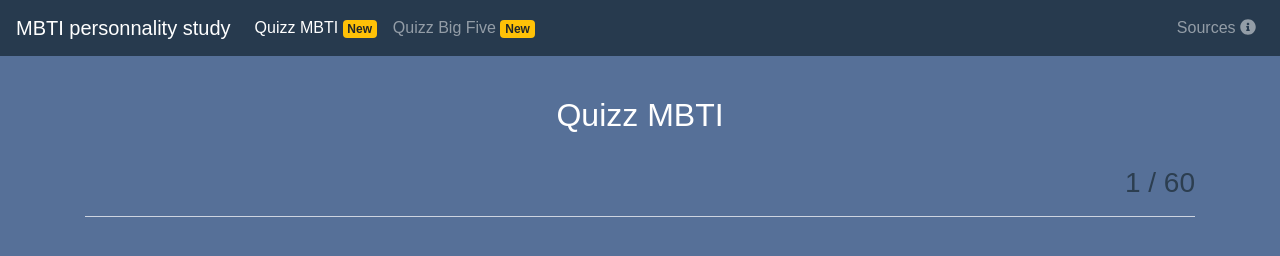
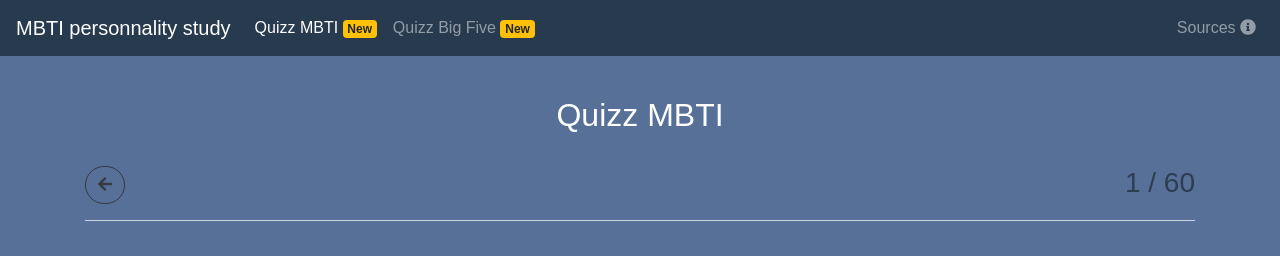
Before and after one commit to sunwize/pfe_5A_app, a Vue app: page /quizz-mbti in a window 1280 px wide. Shown: the top 256 px of the page. Built offline with nearby package versions, Linux system fonts and the light colour scheme; a web font is replaced by a local one.

Commit message:
refresh quizz

```diff
--- a/src/store.js
+++ b/src/store.js
@@ -13,8 +13,7 @@ export default new Vuex.Store({
   state: {
     result: {
       mbti: null,
-      bf: null,
-      sent: false
+      bf: null
     },
     personalities: [
       { title: 'Architecte', desc: 'On se sent seul en haut et, comme ils sont un des types de personnalité les plus rares et les plus capables sur le plan stratégique, les Architectes ne le savent que trop bien. Les Architectes forment juste deux pourcent de la population et les femmes de ce type de personnalité sont particulièrement rares, car elles ne forment que 0,8 % de la population. Pour les Architectes, il est souvent difficile de trouver des individus de même sensibilité qui soient capables de suivre leur implacable intellectualisme et leurs manoeuvres de joueurs d’échec. Les gens qui ont le type de personnalité « Architecte » sont imaginatifs mais catégoriques, ambitieux et pourtant secrets, étonnamment curieux, mais ils ne gaspillent pas leur énergie.', img: 'intj-architect', sigle: 'INTJ' },
@@ -59,7 +58,7 @@ export default new Vuex.Store({
   },
   actions: {
     sendProfileToDB({ state }) {
-      if (state.result.sent === true || !state.result.mbti || !state.result.bf)
+      if (!state.result.mbti || !state.result.bf)
         return;
 
       axios.post(process.env.VUE_APP_API_URL + '/insert', {
@@ -67,7 +66,6 @@ export default new Vuex.Store({
         bf: state.result.bf
       }).then(res => {
         console.log(res);
-        state.result.sent = true;
       }).catch(err => {
         console.log(err);
       });
--- a/src/views/QuizzBIG5.vue
+++ b/src/views/QuizzBIG5.vue
@@ -4,7 +4,12 @@
         <h2 class="text-white pt-0 pb-3 py-lg-4">Quizz Big Five</h2>
 
         <div v-if="quizzIndex < statements.length && !loading && !result">
-          <h3 class="text-right">{{ quizzIndex+1 }} / {{ statements.length }}</h3>
+          <h3 class="d-flex">
+            <div class="w-50 text-left">
+              <b-button @click="previousQuestion" variant="outline-dark" pill><icon icon="arrow-left"></icon></b-button>
+            </div>
+            <div class="w-50 text-right">{{ quizzIndex+1 }} / {{ statements.length }}</div>
+          </h3>
           <hr>
           <statement-bf v-model="statements[quizzIndex].choice" :text="statements[quizzIndex].text" :on-answer="nextQuestion" class="py-5"></statement-bf>
           <hr>
@@ -14,8 +19,9 @@
           <b-spinner v-if="loading" class="d-block m-auto" variant="light" label="Spinning"></b-spinner>
 
           <div v-if="!loading && result">
-            <h3 class="text-white" v-if="false">{{ result.sigle }}</h3>
+            <h3 class="text-white">{{ result.sigle }}</h3>
             <horizontal-bars :chartdata="chartdata" :options="options"/>
+            <b-button @click="restart" class="mt-3" variant="outline-light"><icon icon="redo-alt"></icon> Recommencer</b-button>
           </div>
         </div>
       </b-container>
@@ -173,6 +179,14 @@ export default {
         if (this.quizzIndex === this.statements.length)
           this.sendResults();
       }, 300);
+    },
+    previousQuestion() {
+      if (this.quizzIndex > 0)
+        this.quizzIndex--;
+    },
+    restart() {
+      this.$store.commit('setBfResult', null);
+      this.$router.go();
     }
   }
 }
--- a/src/views/QuizzMBTI.vue
+++ b/src/views/QuizzMBTI.vue
@@ -4,7 +4,12 @@
         <h2 class="text-white pt-0 pb-3 py-lg-4">Quizz MBTI</h2>
 
         <div v-if="quizzIndex < statements.length && !loading && !result">
-          <h3 class="text-right">{{ quizzIndex+1 }} / {{ statements.length }}</h3>
+          <h3 class="d-flex">
+            <div class="w-50 text-left">
+              <b-button @click="previousQuestion" variant="outline-dark" pill><icon icon="arrow-left"></icon></b-button>
+            </div>
+            <div class="w-50 text-right">{{ quizzIndex+1 }} / {{ statements.length }}</div>
+          </h3>
           <hr>
           <statement-mbti v-model="statements[quizzIndex].choice" :text="statements[quizzIndex].text" :on-answer="nextQuestion" class="py-5"></statement-mbti>
           <hr>
@@ -127,6 +132,10 @@ export default {
         if (this.quizzIndex === this.statements.length)
           this.sendResults();
       }, 300);
+    },
+    previousQuestion() {
+      if (this.quizzIndex > 0)
+        this.quizzIndex--;
     }
   }
 }
```
